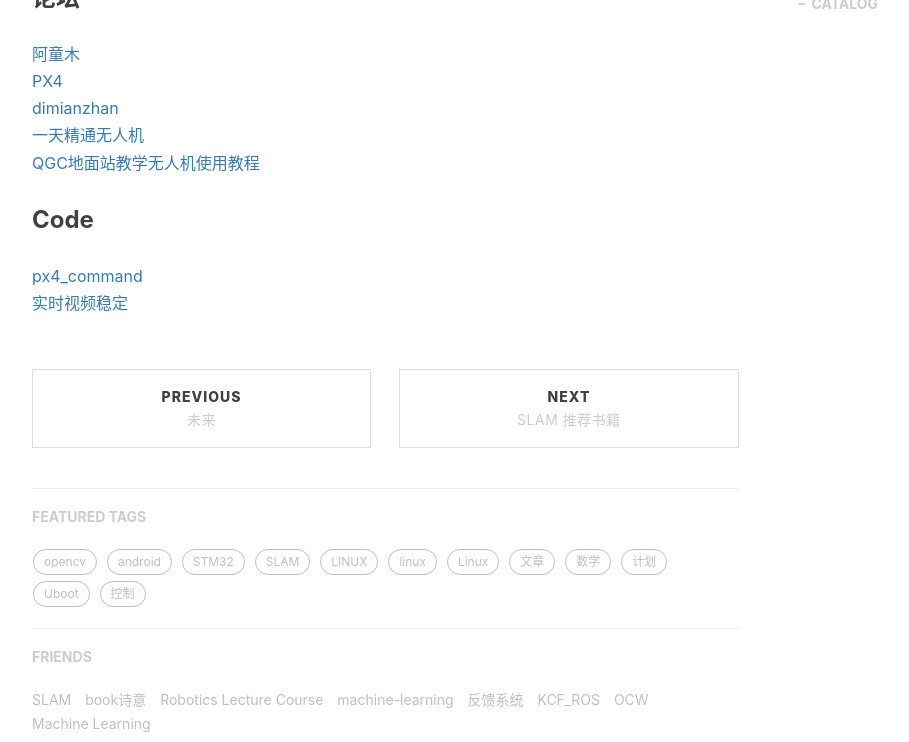
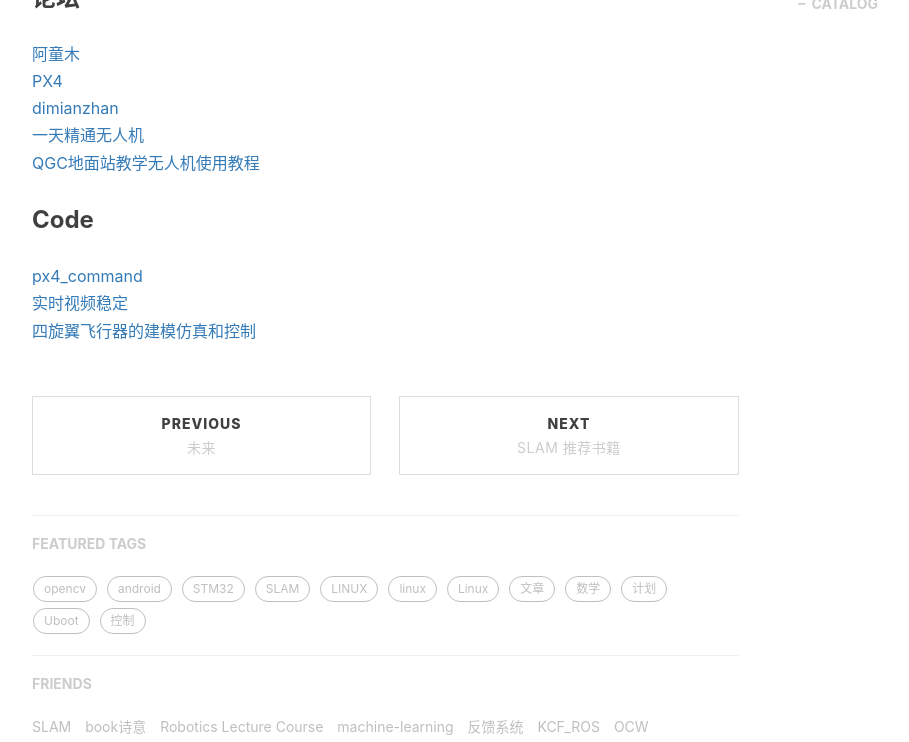
Before and after one commit to gary-robotics/dlward, a Jekyll site: the page built from _posts/2019-11-21-PX4-2019.markdown, in a window 1280 px wide and 900 px high, scrolled down 588 px, cut to the strip 0-742 px from the top of the window. Shown: the whole strip, without its empty margins (233-1142 px from the left). Built offline with Jekyll 4.4.1, drawn with Linux system fonts in a browser that asks for light colours; nearby versions of some CDN libraries; comment, search, counter and statistics services are not loaded.

Commit message:
Update 2019-11-21-PX4-2019.markdown

```diff
--- a/_posts/2019-11-21-PX4-2019.markdown
+++ b/_posts/2019-11-21-PX4-2019.markdown
@@ -19,3 +19,4 @@ tags:                               #标签
 ### Code
 [px4_command](https://github.com/potato77/px4_command/blob/master/src/px4_pos_estimator.cpp)
 [实时视频稳定](https://github.com/3PTelephant/Real-Time-Video-Stabilization)
+[四旋翼飞行器的建模仿真和控制](https://ww2.mathworks.cn/videos/quadcopter-simulation-and-control-made-easy-116297.html)
```
